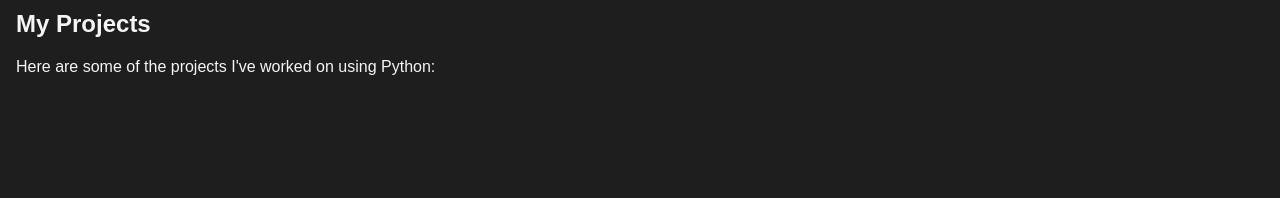
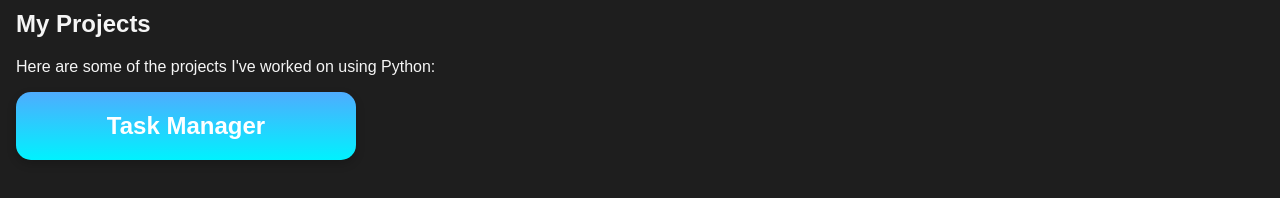
Before and after one commit to KevinAdkins/MyPortfolio, a plain HTML site: page PYTHON.HTML in a window 1280 px wide. Shown: the part 50-248 px from the top of the page. Drawn offline with Linux system fonts and the light colour scheme.

Commit message:
Update PYTHON.HTML with new project link
Added a project link to the Task Manager in the projects section.

```diff
--- a/PYTHON.HTML
+++ b/PYTHON.HTML
@@ -47,7 +47,8 @@
   <div class="projects-container">
   <h1>My Projects</h1>
   <p>Here are some of the projects I've worked on using Python:</p>
-
+     <div class="project-container">
+      <div class="box1"><a href="https://github.com/KevinAdkins/PythonTaskM">Task Manager</a></div>
 
   <script>
   document.addEventListener('DOMContentLoaded', () => {
@@ -62,4 +63,5 @@
   });
 </script>
 </section>
+
 </html>
```
